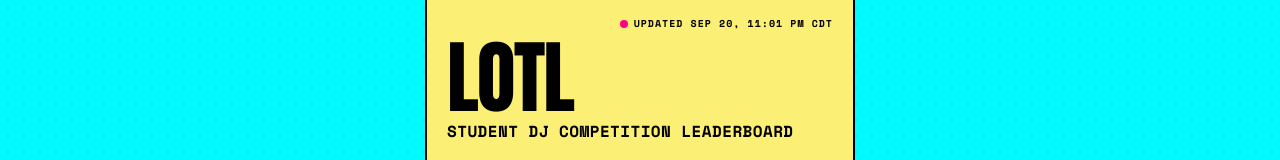
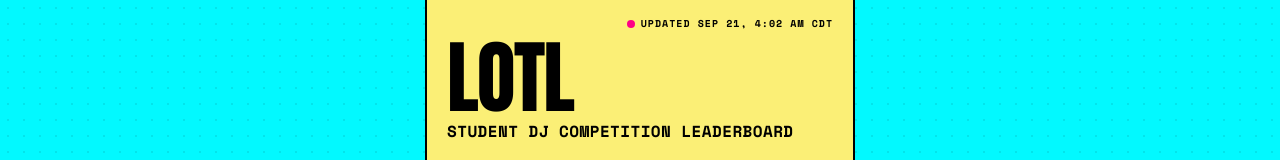
Before and after one commit to ndg24/dj-comp-leaderboard, a Next.js app: page / in a window 1280 px wide. Shown: the top 160 px of the page. Built offline with nearby package versions, Linux system fonts and the light colour scheme.

Commit message:
Update leaderboard totals for 2026-09-21 4:02 AM

```diff
--- a/src/data/djs.ts
+++ b/src/data/djs.ts
@@ -41,7 +41,7 @@ export const siteConfig = {
   // the sum of amountRaised across djs[].
   totalRaised: 32253,
   // Updated automatically every time sync.py writes this file.
-  lastUpdated: "2026-09-20T23:01:57-05:00",
+  lastUpdated: "2026-09-21T04:02:09-05:00",
   donateUrl: "https://www.lightsonthelawn.org/dj-competition",
 };
 
```
